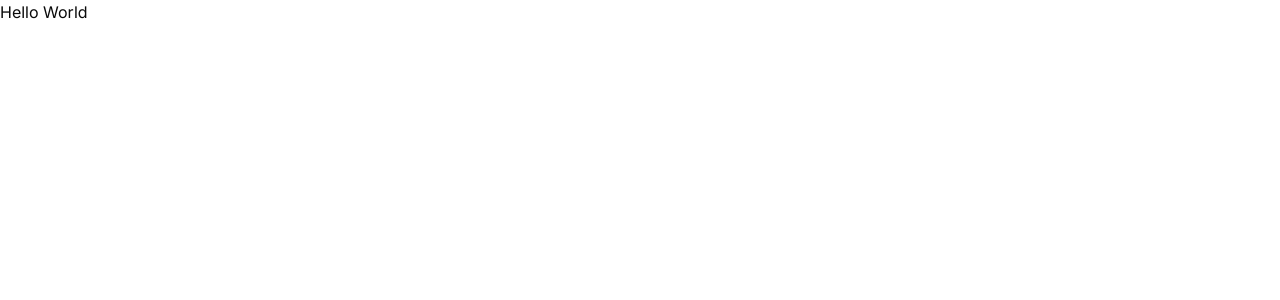
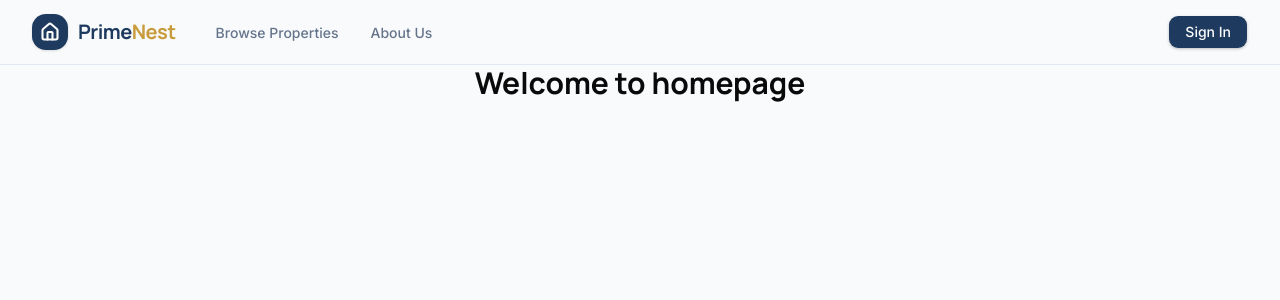
Before and after one commit to arafatYasir/PrimeNest, a React (Vite) app in the folder frontend/: page / in a window 1280 px wide. Shown: the top 300 px of the page. Built offline with nearby package versions, Linux system fonts and the light colour scheme.

Commit message:
Added navbar component and homepage

```diff
--- a/frontend/package.json
+++ b/frontend/package.json
@@ -19,6 +19,7 @@
     "class-variance-authority": "^0.7.1",
     "clsx": "^2.1.1",
     "leaflet": "^1.9.4",
+    "lucide-react": "^1.21.0",
     "react": "^19.2.6",
     "react-dom": "^19.2.6",
     "react-router": "^7.18.0",
@@ -42,7 +43,7 @@
     "eslint-plugin-react-hooks": "^7.1.1",
     "eslint-plugin-react-refresh": "^0.5.2",
     "globals": "^17.6.0",
-    "typescript": "~6.0.2",
+    "typescript": "^6.0.3",
     "typescript-eslint": "^8.59.2",
     "vite": "^8.0.12"
   }
--- a/frontend/src/App.tsx
+++ b/frontend/src/App.tsx
@@ -1,9 +1,13 @@
 import { Route, Routes } from "react-router"
+import RootLayout from "./layouts/RootLayout"
+import HomePage from "./pages/HomePage"
 
 const App = () => {
   return (
     <Routes>
-      <Route path="/" element={<div>Hello World</div>} />
+      <Route path="/" element={<RootLayout />}>
+        <Route index element={<HomePage />} />
+      </Route>
     </Routes>
   )
 }
--- /dev/null
+++ b/frontend/src/components/Navbar.tsx
@@ -0,0 +1,73 @@
+import { Link, NavLink } from "react-router";
+import { Home } from "lucide-react"
+import { cn } from "@/lib/utils";
+import { Button } from "./ui/button";
+
+const navItems = [
+    { label: "Browse Properties", to: "/properties" },
+    { label: "About Us", to: "/about" },
+];
+
+export default function Navbar() {
+    return (
+        <header className="sticky top-0 z-50 w-full border-b border-border bg-background/80 backdrop-blur-md supports-backdrop-filter:bg-background/60">
+            <nav className="container mx-auto flex h-16 items-center justify-between px-4 sm:px-6 lg:px-8">
+                {/* ---- Logo + Nav links ---- */}
+                <div className="flex items-center gap-10">
+                    {/* ---- Logo ----*/}
+                    <Link
+                        to="/"
+                        className="group flex items-center gap-2.5"
+                        aria-label="PrimeNest Home"
+                    >
+                        <span className="flex h-9 w-9 items-center justify-center rounded-xl bg-primary text-white shadow-sm transition-transform duration-200 group-hover:scale-105">
+                            <Home className="h-5 w-5" strokeWidth={2.5} />
+                        </span>
+                        <span className="font-heading text-xl font-bold tracking-tight text-primary">
+                            Prime<span className="text-accent">Nest</span>
+                        </span>
+                    </Link>
+
+                    {/* ---- Nav links ---- */}
+                    <ul className="hidden items-center gap-8 md:flex">
+                        {navItems.map((item) => (
+                            <li key={item.to}>
+                                <NavLink
+                                    to={item.to}
+                                    className={({ isActive }) =>
+                                        cn(
+                                            "group relative text-sm font-medium text-text-secondary transition-colors duration-200 hover:text-primary",
+                                            isActive && "text-primary"
+                                        )
+                                    }
+                                >
+                                    {({ isActive }) => (
+                                        <>
+                                            {item.label}
+                                            <span
+                                                className={cn(
+                                                    "absolute -bottom-1.5 left-0 h-0.5 w-full origin-left scale-x-0 rounded-full bg-accent transition-transform duration-300 group-hover:scale-x-100",
+                                                    isActive && "scale-x-100"
+                                                )}
+                                            />
+                                        </>
+                                    )}
+                                </NavLink>
+                            </li>
+                        ))}
+                    </ul>
+                </div>
+
+                {/* ---- Authentication Part ---- */}
+                <div className="flex items-center gap-3">
+                    <Button
+                        size="lg"
+                        className=""
+                    >
+                        <Link to="/sign-in">Sign In</Link>
+                    </Button>
+                </div>
+            </nav>
+        </header>
+    );
+}
--- a/frontend/src/components/ui/button.tsx
+++ b/frontend/src/components/ui/button.tsx
@@ -4,11 +4,11 @@ import { cva, type VariantProps } from "class-variance-authority"
 import { cn } from "@/lib/utils"
 
 const buttonVariants = cva(
-  "group/button inline-flex shrink-0 items-center justify-center rounded-md border border-transparent bg-clip-padding text-xs/relaxed font-medium whitespace-nowrap transition-all outline-none select-none focus-visible:border-ring focus-visible:ring-2 focus-visible:ring-ring/30 active:not-aria-[haspopup]:translate-y-px disabled:pointer-events-none disabled:opacity-50 aria-invalid:border-destructive aria-invalid:ring-2 aria-invalid:ring-destructive/20 dark:aria-invalid:border-destructive/50 dark:aria-invalid:ring-destructive/40 [&_svg]:pointer-events-none [&_svg]:shrink-0 [&_svg:not([class*='size-'])]:size-4",
+  "group/button inline-flex shrink-0 items-center justify-center rounded-lg border border-transparent bg-clip-padding text-xs/relaxed font-medium whitespace-nowrap transition-all outline-none select-none focus-visible:border-ring focus-visible:ring-2 focus-visible:ring-ring/30 active:not-aria-[haspopup]:translate-y-px disabled:pointer-events-none disabled:opacity-50 aria-invalid:border-destructive aria-invalid:ring-2 aria-invalid:ring-destructive/20 dark:aria-invalid:border-destructive/50 dark:aria-invalid:ring-destructive/40 [&_svg]:pointer-events-none [&_svg]:shrink-0 [&_svg:not([class*='size-'])]:size-4",
   {
     variants: {
       variant: {
-        default: "bg-primary text-primary-foreground hover:bg-primary/80",
+        default: "bg-primary text-white shadow-sm hover:bg-primary-hover",
         outline:
           "border-border hover:bg-input/50 hover:text-foreground aria-expanded:bg-muted aria-expanded:text-foreground dark:bg-input/30",
         secondary:
@@ -24,7 +24,7 @@ const buttonVariants = cva(
           "h-7 gap-1 px-2 text-xs/relaxed has-data-[icon=inline-end]:pr-1.5 has-data-[icon=inline-start]:pl-1.5 [&_svg:not([class*='size-'])]:size-3.5",
         xs: "h-5 gap-1 rounded-sm px-2 text-[0.625rem] has-data-[icon=inline-end]:pr-1.5 has-data-[icon=inline-start]:pl-1.5 [&_svg:not([class*='size-'])]:size-2.5",
         sm: "h-6 gap-1 px-2 text-xs/relaxed has-data-[icon=inline-end]:pr-1.5 has-data-[icon=inline-start]:pl-1.5 [&_svg:not([class*='size-'])]:size-3",
-        lg: "h-8 gap-1 px-2.5 text-xs/relaxed has-data-[icon=inline-end]:pr-2 has-data-[icon=inline-start]:pl-2 [&_svg:not([class*='size-'])]:size-4",
+        lg: "h-8.5 gap-1 px-4 text-sm/relaxed has-data-[icon=inline-end]:pr-2 has-data-[icon=inline-start]:pl-2 [&_svg:not([class*='size-'])]:size-4",
         icon: "size-7 [&_svg:not([class*='size-'])]:size-3.5",
         "icon-xs": "size-5 rounded-sm [&_svg:not([class*='size-'])]:size-2.5",
         "icon-sm": "size-6 [&_svg:not([class*='size-'])]:size-3",
--- a/frontend/src/index.css
+++ b/frontend/src/index.css
@@ -6,6 +6,23 @@
   /* ---- Font Families ---- */
   --font-heading: "Manrope", sans-serif;
   --font-sans: "Inter", sans-serif;
+
+  /* ---- Brand (custom mappings) ---- */
+  --color-primary-hover: var(--primary-hover);
+  --color-secondary-hover: var(--secondary-hover);
+
+  /* ---- Surfaces (custom mappings) ---- */
+  --color-section: var(--section);
+
+  /* ---- Text (custom mappings) ---- */
+  --color-text: var(--text);
+  --color-text-secondary: var(--text-secondary);
+
+  /* ---- Status (custom mappings) ---- */
+  --color-success: var(--success);
+  --color-warning: var(--warning);
+  --color-error: var(--error);
+  --color-info: var(--info);
 
   --color-sidebar-ring: var(--sidebar-ring);
   --color-sidebar-border: var(--sidebar-border);
@@ -48,22 +65,41 @@
 }
 
 :root {
-  --background: oklch(1 0 0);
   --foreground: oklch(0.145 0 0);
-  --card: oklch(1 0 0);
   --card-foreground: oklch(0.145 0 0);
   --popover: oklch(1 0 0);
   --popover-foreground: oklch(0.145 0 0);
-  --primary: oklch(0.205 0 0);
-  --primary-foreground: oklch(0.985 0 0);
-  --secondary: oklch(0.97 0 0);
+
+  /* Brand */
+  --primary: #1E3A5F;
+  --primary-hover: #16314F;
+  --secondary: #1F7A5A;
+  --secondary-hover: #176147;
+  --accent: #C89B3C;
+
+  /* Surfaces */
+  --background: #F8FAFC;
+  --card: #FFFFFF;
+  --section: #F1F5F9;
+
+  /* Text */
+  --text: #1F2937;
+  --text-secondary: #64748B;
+
+  /* Border */
+  --border: #E2E8F0;
+
+  /* Status */
+  --success: #16A34A;
+  --warning: #F59E0B;
+  --error: #DC2626;
+  --info: #2563EB;
+
   --secondary-foreground: oklch(0.205 0 0);
   --muted: oklch(0.97 0 0);
   --muted-foreground: oklch(0.556 0 0);
-  --accent: oklch(0.97 0 0);
   --accent-foreground: oklch(0.205 0 0);
   --destructive: oklch(0.577 0.245 27.325);
-  --border: oklch(0.922 0 0);
   --input: oklch(0.922 0 0);
   --ring: oklch(0.708 0 0);
   --chart-1: oklch(0.87 0 0);
--- /dev/null
+++ b/frontend/src/layouts/RootLayout.tsx
@@ -0,0 +1,13 @@
+import Navbar from "@/components/Navbar"
+import { Outlet } from "react-router"
+
+const RootLayout = () => {
+    return (
+        <>
+            <Navbar />
+            <Outlet />
+        </>
+    )
+}
+
+export default RootLayout
--- /dev/null
+++ b/frontend/src/pages/HomePage.tsx
@@ -0,0 +1,7 @@
+const HomePage = () => {
+    return (
+        <div className="text-3xl text-center font-bold font-heading">Welcome to homepage</div>
+    )
+}
+
+export default HomePage
--- a/frontend/tsconfig.app.json
+++ b/frontend/tsconfig.app.json
@@ -29,7 +29,6 @@
         "./src/*"
       ]
     },
-    "ignoreDeprecations": "6.0"
   },
   "include": [
     "src"
```
Also changed, not shown: 1 other file (tests, documents, lock files or other folders).
